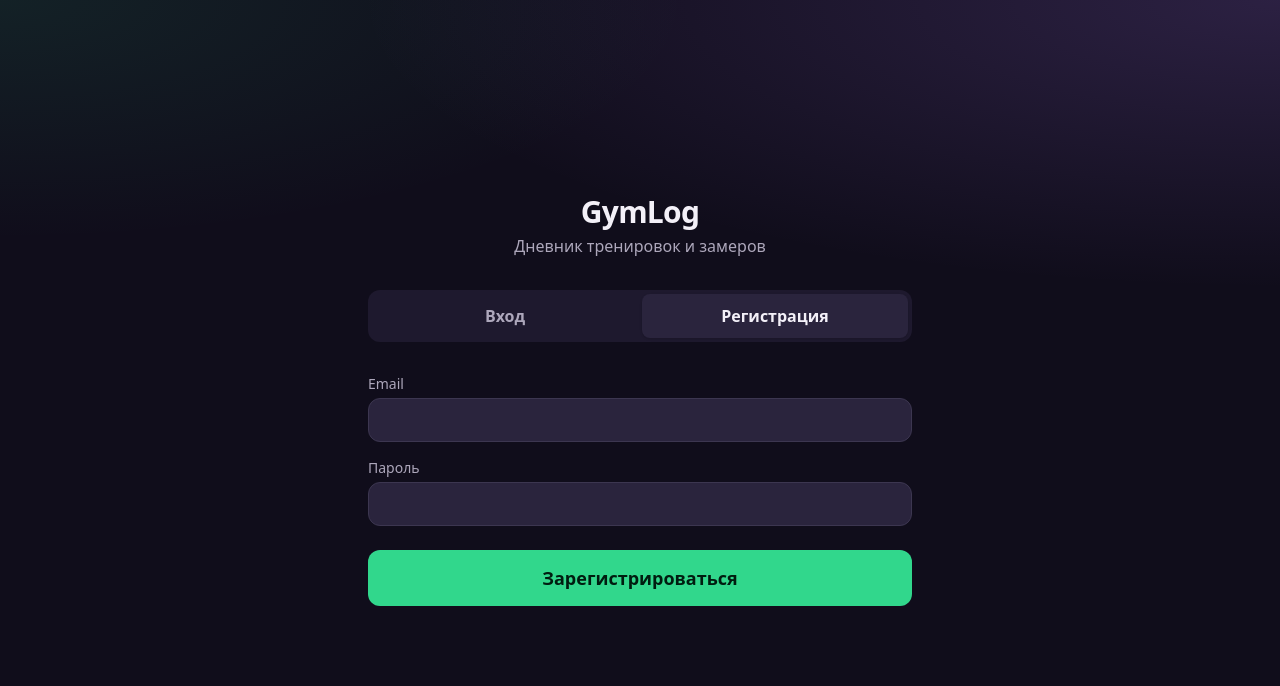
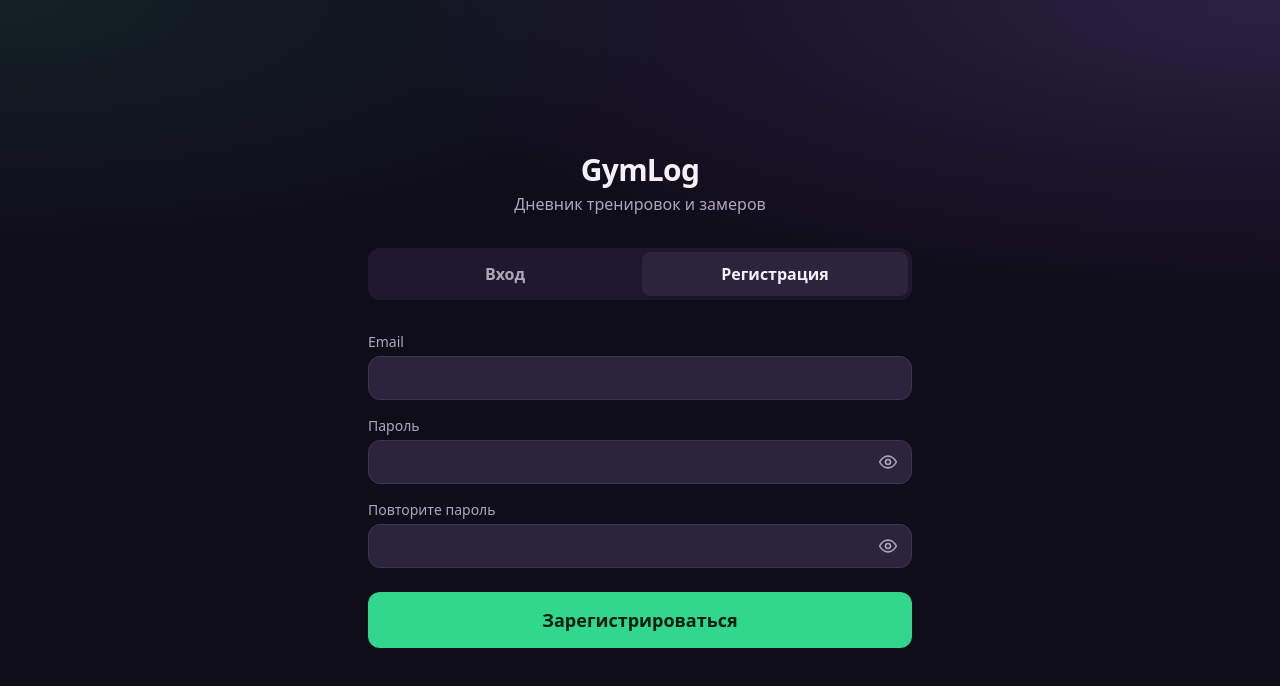
Before and after one commit to shleout/GymLog, a React (Vite) app in the folder apps/web/: page /login in a window 1280 px wide. Both pictures are taken after a click on the button "Регистрация". Shown: the top 686 px of the page. Built offline with nearby package versions, Linux system fonts and the light colour scheme; a web font is replaced by a local one; what @gymlog/schemas would draw is missing.

Commit message:
v2.2.0: confirm password on sign-up, show/hide password toggle

```diff
--- a/apps/web/package.json
+++ b/apps/web/package.json
@@ -1,7 +1,7 @@
 {
   "name": "@gymlog/web",
   "private": true,
-  "version": "2.1.0",
+  "version": "2.2.0",
   "type": "module",
   "scripts": {
     "dev": "vite",
--- /dev/null
+++ b/apps/web/src/features/auth/model/schemas.ts
@@ -0,0 +1,19 @@
+import { z } from 'zod'
+import { CredentialsSchema } from '@/entities/session'
+
+const PasswordPairSchema = CredentialsSchema.pick({ password: true }).extend({ passwordConfirm: z.string() })
+
+/**
+ * Registration form: credentials plus the repeated password. The confirmation is checked
+ * only on the client — the API contract stays `Credentials`.
+ */
+export const RegisterFormSchema = CredentialsSchema.extend({ passwordConfirm: z.string() }).refine(
+  (data) => data.password === data.passwordConfirm,
+  {
+    message: 'Пароли не совпадают',
+    path: ['passwordConfirm'],
+    // Zod skips refinements when other fields fail; this runs the check as soon as the
+    // password itself is valid, so a mismatch shows up together with an invalid email.
+    when: (payload) => PasswordPairSchema.safeParse(payload.value).success,
+  },
+)
--- a/apps/web/src/features/auth/model/useAuthForm.ts
+++ b/apps/web/src/features/auth/model/useAuthForm.ts
@@ -2,8 +2,15 @@ import { useEffect, useMemo, useState } from 'react'
 import { CredentialsSchema, login, register, type Credentials } from '@/entities/session'
 import { ApiError } from '@/shared/api'
 import { collectErrors, type FormErrors } from '@/shared/lib'
+import { RegisterFormSchema } from './schemas'
 
 export type AuthMode = 'login' | 'register'
+
+/** The repeated password is kept across mode switches but used only for registration. */
+type AuthDraft = Credentials & { passwordConfirm: string }
+
+const parseDraft = (mode: AuthMode, draft: AuthDraft) =>
+  mode === 'login' ? CredentialsSchema.safeParse(draft) : RegisterFormSchema.safeParse(draft)
 
 /** After this long a pending request most likely waits for the sleeping API to boot. */
 const SLOW_REQUEST_MS = 4000
@@ -16,7 +23,7 @@ const toFormError = (error: unknown): FormErrors => {
 }
 
 export const useAuthForm = (mode: AuthMode) => {
-  const [draft, setDraft] = useState<Credentials>({ email: '', password: '' })
+  const [draft, setDraft] = useState<AuthDraft>({ email: '', password: '', passwordConfirm: '' })
   const [submitted, setSubmitted] = useState(false)
   const [pending, setPending] = useState(false)
   const [slow, setSlow] = useState(false)
@@ -24,9 +31,9 @@ export const useAuthForm = (mode: AuthMode) => {
 
   const validationErrors = useMemo<FormErrors>(() => {
     if (!submitted) return {}
-    const result = CredentialsSchema.safeParse(draft)
+    const result = parseDraft(mode, draft)
     return result.success ? {} : collectErrors(result.error)
-  }, [draft, submitted])
+  }, [mode, draft, submitted])
 
   useEffect(() => {
     if (!pending) return
@@ -37,7 +44,7 @@ export const useAuthForm = (mode: AuthMode) => {
     }
   }, [pending])
 
-  const setField = (field: keyof Credentials, value: string) => {
+  const setField = (field: keyof AuthDraft, value: string) => {
     setDraft((prev) => ({ ...prev, [field]: value }))
     setServerErrors({})
   }
@@ -45,12 +52,14 @@ export const useAuthForm = (mode: AuthMode) => {
   /** Success switches the session, and the router guard takes the user into the app. */
   const submit = async (): Promise<void> => {
     setSubmitted(true)
-    const result = CredentialsSchema.safeParse(draft)
+    const result = parseDraft(mode, draft)
     if (!result.success || pending) return
+    // Only credentials go to the API: passwordConfirm is a client-side check.
+    const credentials: Credentials = { email: result.data.email, password: result.data.password }
     setPending(true)
     setServerErrors({})
     try {
-      await (mode === 'login' ? login(result.data) : register(result.data))
+      await (mode === 'login' ? login(credentials) : register(credentials))
     } catch (error) {
       setServerErrors(toFormError(error))
       setPending(false)
--- a/apps/web/src/features/auth/ui/AuthForm.tsx
+++ b/apps/web/src/features/auth/ui/AuthForm.tsx
@@ -1,5 +1,5 @@
 import { useId, type FormEvent } from 'react'
-import { Button, Input } from '@/shared/ui'
+import { Button, Input, PasswordInput } from '@/shared/ui'
 import { useAuthForm, type AuthMode } from '../model/useAuthForm'
 
 type AuthFormProps = {
@@ -10,6 +10,7 @@ export const AuthForm = ({ mode }: AuthFormProps) => {
   const form = useAuthForm(mode)
   const emailId = useId()
   const passwordId = useId()
+  const passwordConfirmId = useId()
 
   const handleSubmit = (event: FormEvent<HTMLFormElement>) => {
     event.preventDefault()
@@ -40,9 +41,8 @@ export const AuthForm = ({ mode }: AuthFormProps) => {
         <label htmlFor={passwordId} className="text-sm font-medium text-text-muted">
           Пароль
         </label>
-        <Input
+        <PasswordInput
           id={passwordId}
-          type="password"
           autoComplete={mode === 'login' ? 'current-password' : 'new-password'}
           value={form.draft.password}
           invalid={Boolean(form.errors.password)}
@@ -50,6 +50,24 @@ export const AuthForm = ({ mode }: AuthFormProps) => {
         />
         {form.errors.password && <p className="text-sm text-danger">{form.errors.password}</p>}
       </div>
+
+      {mode === 'register' && (
+        <div className="flex flex-col gap-1">
+          <label htmlFor={passwordConfirmId} className="text-sm font-medium text-text-muted">
+            Повторите пароль
+          </label>
+          <PasswordInput
+            id={passwordConfirmId}
+            autoComplete="new-password"
+            value={form.draft.passwordConfirm}
+            invalid={Boolean(form.errors.passwordConfirm)}
+            onChange={(event) => form.setField('passwordConfirm', event.target.value)}
+          />
+          {form.errors.passwordConfirm && (
+            <p className="text-sm text-danger">{form.errors.passwordConfirm}</p>
+          )}
+        </div>
+      )}
 
       {form.errors.form && (
         <p role="alert" className="text-sm text-danger">
--- /dev/null
+++ b/apps/web/src/shared/ui/PasswordInput.tsx
@@ -0,0 +1,47 @@
+import { useState, type ComponentProps } from 'react'
+import { cn } from '../lib'
+import { Input } from './Input'
+
+type PasswordInputProps = Omit<ComponentProps<typeof Input>, 'type'>
+
+/** Password field with a show/hide toggle (the "eye") over its right part. */
+export const PasswordInput = ({ className, ...props }: PasswordInputProps) => {
+  const [visible, setVisible] = useState(false)
+
+  return (
+    <div className="relative">
+      <Input
+        type={visible ? 'text' : 'password'}
+        autoCapitalize="none"
+        autoCorrect="off"
+        spellCheck={false}
+        className={cn('pr-12', className)}
+        {...props}
+      />
+      {/* Mouse down is prevented so the input keeps focus and the caret stays in place. */}
+      <button
+        type="button"
+        aria-label={visible ? 'Скрыть пароль' : 'Показать пароль'}
+        aria-pressed={visible}
+        className="absolute inset-y-0 right-0 flex w-12 items-center justify-center rounded-r-xl text-text-muted transition-colors hover:text-text active:bg-surface-muted/60"
+        onMouseDown={(event) => event.preventDefault()}
+        onClick={() => setVisible((value) => !value)}
+      >
+        <svg
+          viewBox="0 0 24 24"
+          fill="none"
+          stroke="currentColor"
+          strokeWidth={2}
+          strokeLinecap="round"
+          strokeLinejoin="round"
+          aria-hidden="true"
+          className="size-5"
+        >
+          <path d="M2 12s3.5-7 10-7 10 7 10 7-3.5 7-10 7S2 12 2 12Z" />
+          <circle cx="12" cy="12" r="3" />
+          {visible && <path d="m3 3 18 18" />}
+        </svg>
+      </button>
+    </div>
+  )
+}
--- a/apps/web/src/shared/ui/index.ts
+++ b/apps/web/src/shared/ui/index.ts
@@ -3,4 +3,5 @@ export { buttonStyles, type ButtonVariant } from './buttonStyles'
 export { Combobox } from './Combobox'
 export { ConfirmAction } from './ConfirmAction'
 export { Input } from './Input'
+export { PasswordInput } from './PasswordInput'
 export { RestoredDraftNotice } from './RestoredDraftNotice'
```
Also changed, not shown: 2 other files (tests, documents, lock files or other folders).
